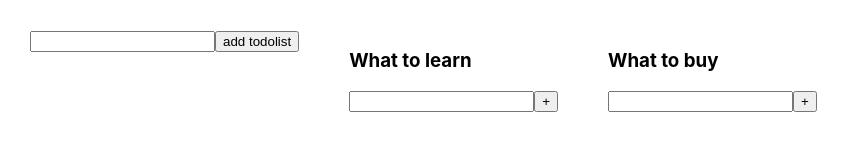
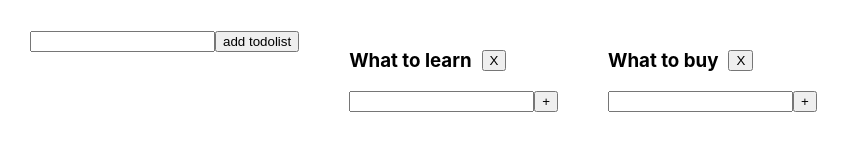
Before and after one commit to DaniyelGit/Todolist, a React (Create React App) app: page / in a window 1280 px wide. Shown: the top 142 px of the page, without its empty margins (0-850 px from the left). Built offline with nearby package versions, Linux system fonts and the light colour scheme.

Commit message:
added func removeTodolist

```diff
--- a/src/App.tsx
+++ b/src/App.tsx
@@ -15,6 +15,9 @@ export type TodolistType = {
    title: string
    filter: FilterValuesType
 }
+export type TasksStateType = {
+   [key: string]: TasksType[]
+}
 export type FilterValuesType = 'all' | 'active' | 'completed';
 
 function App() {
@@ -27,7 +30,7 @@ function App() {
       {id: todolistID2, title: 'What to buy', filter: 'active'},
    ])
 
-   let [tasks, setTasks] = useState({
+   let [tasks, setTasks] = useState<TasksStateType>({
       [todolistID1]:[
          {id: v1(), title: "HTML&CSS", isDone: true},
          {id: v1(), title: "JS", isDone: true},
@@ -83,6 +86,10 @@ function App() {
       setNewTitleForTodo('');
    }
 
+   const removeTodolist = (todoID: string) => {
+      setTodolists(todolists.filter(tl => tl.id !== todoID));
+      delete tasks[todoID];
+   }
 
    return (
       <div className="App">
@@ -109,6 +116,7 @@ function App() {
                      changeFilter={changeFilter}
                      addTask={addTask}
                      changeChecked={changeChecked}
+                     removeTodolist={removeTodolist}
                   />
                );
             })
--- a/src/components/Todolist/Todolist.tsx
+++ b/src/components/Todolist/Todolist.tsx
@@ -12,6 +12,7 @@ type TodolistPropsType = {
    changeFilter: (todoID: string, valueFilter: FilterValuesType) => void
    addTask: (todoID: string, titleTask: string) => void
    changeChecked: (todoID: string, eventBool: boolean, taskID: string) => void
+   removeTodolist: (todoID: string) => void
 }
 
 export const Todolist = (props: TodolistPropsType) => {
@@ -23,6 +24,7 @@ export const Todolist = (props: TodolistPropsType) => {
       addTask,
       removeTask,
       changeChecked,
+      removeTodolist,
    } = props;
 
    const [valueInput, setValueInput] = useState<string>('');
@@ -63,7 +65,11 @@ export const Todolist = (props: TodolistPropsType) => {
    const changeFilterHandler = (valueFilter: FilterValuesType) => {
       changeFilter(todoID, valueFilter);
       setStyleForBtnFiltered(valueFilter);
-   }
+   };
+
+   const removeTodolistHandler = () => {
+      removeTodolist(todoID);
+   };
 
    const mappedTasks = tasks && tasks.map(task => {
       return (
@@ -73,11 +79,16 @@ export const Todolist = (props: TodolistPropsType) => {
             <span>{task.title}</span>
          </li>
       );
-   })
+   });
+
+
 
    return (
       <div>
-         <h3>{title}</h3>
+         <div style={{display: 'flex', alignItems: 'center', gap: '10px'}}>
+            <h3>{title}</h3>
+            <Button onClick={removeTodolistHandler}>X</Button>
+         </div>
          <div className={s.wrapper}>
             <input className={error ? s.error : ''} value={valueInput} onChange={changeValueInputHandler} onKeyPress={onKeyPressHandler}/>
             <button onClick={addTaskHandler}>+</button>
```
